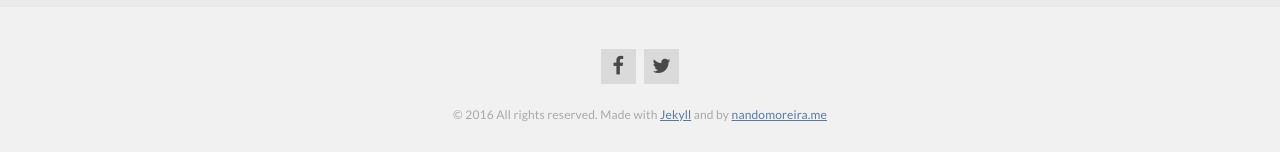
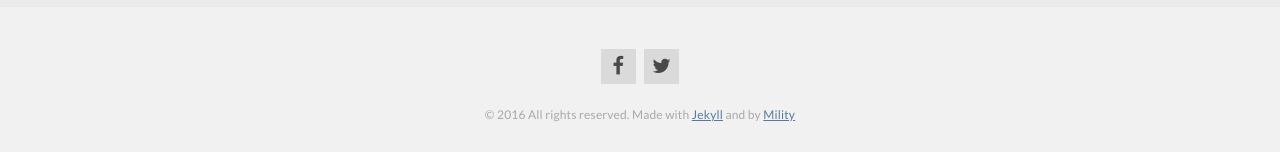
Before and after one commit to Mility/Mility.github.io, a Jekyll site: the page built from index.html, in a window 1280 px wide. Shown: the part 1062-1214 px from the top of the page. Built offline with Jekyll 4.4.1, drawn with Linux system fonts in a browser that asks for light colours; nearby versions of some CDN libraries; the list of posts is cut into pages by our own code.

Commit message:
Update footer.html

```diff
--- a/_includes/footer.html
+++ b/_includes/footer.html
@@ -4,6 +4,6 @@
     {% include social-icons.html %}
 
     <small>&copy; {{ site.time | date: '%Y' }} All rights reserved. Made with <a href="http://jekyllrb.com" target="_blank">Jekyll</a> and <i class="icon icon-heart"></i></small>
-    <small>by <a href="http://nandomoreira.me" target="_blank">nandomoreira.me</a></small>
+    <small>by <a href="https://github.com/Mility" target="_blank">Mility</a></small>
   </div>
 </footer>
```
